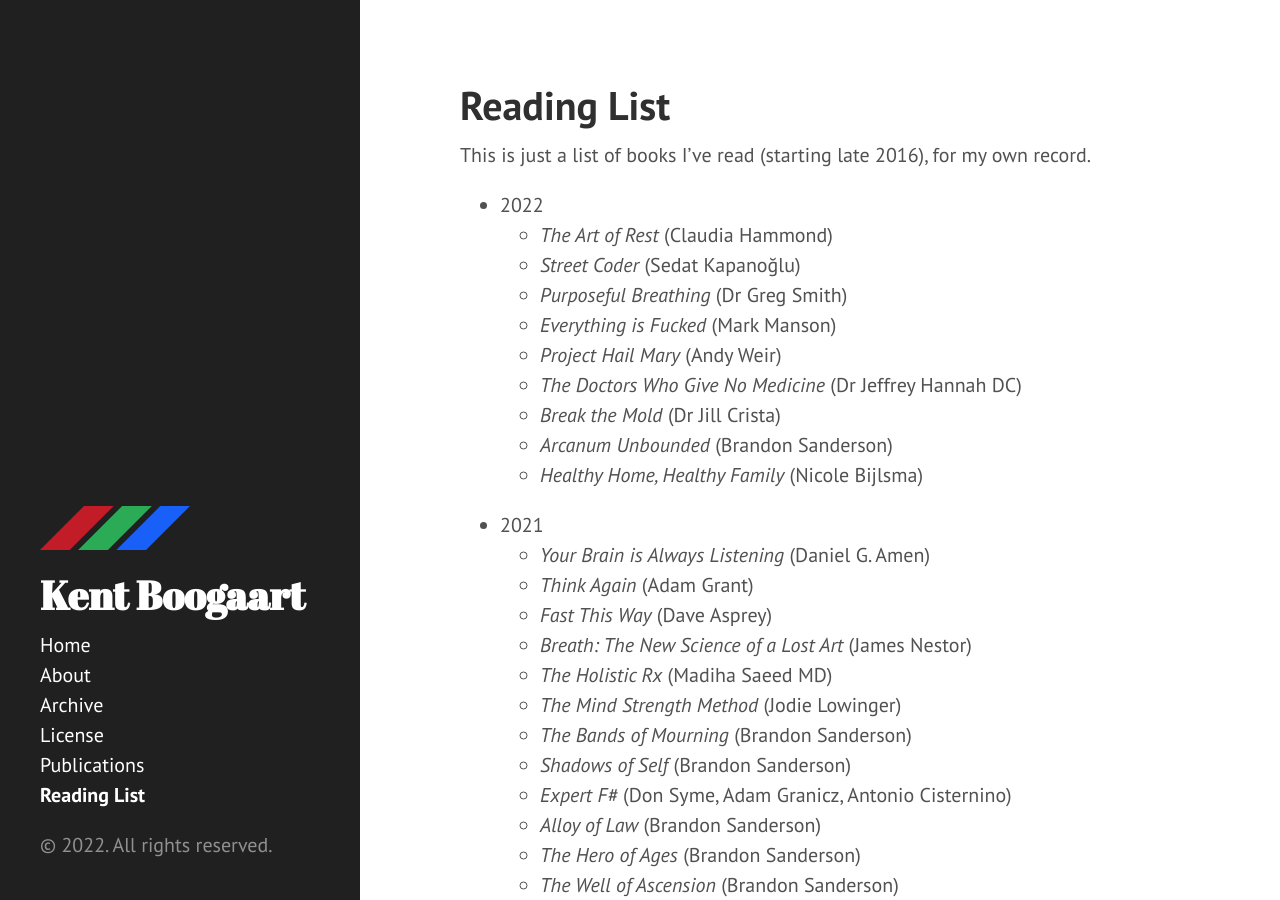
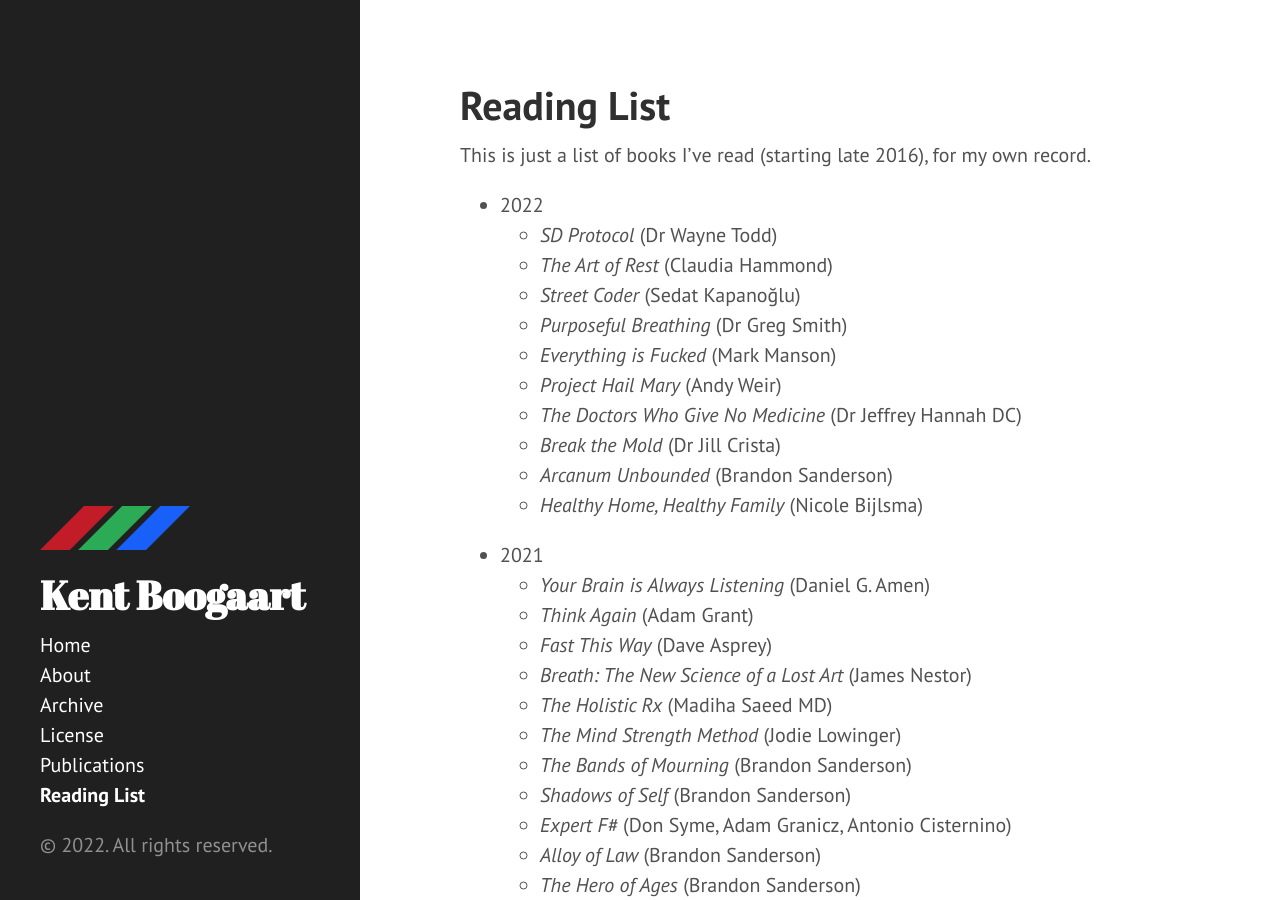
Before and after one commit to kentcb/kentcb.github.io, a Jekyll site: the page built from reading-list.md, in a window 1280 px wide and 900 px high. Built offline with Jekyll 4.4.1, drawn with Linux system fonts in a browser that asks for light colours; nearby versions of some CDN libraries.

Commit message:
Add SD Protocol

```diff
--- a/reading-list.md
+++ b/reading-list.md
@@ -6,6 +6,7 @@ sidebar: true
 This is just a list of books I've read (starting late 2016), for my own record.
 
 * 2022
+    * _SD Protocol_ (Dr Wayne Todd)
     * _The Art of Rest_ (Claudia Hammond)
     * _Street Coder_ (Sedat Kapanoğlu)
     * _Purposeful Breathing_ (Dr Greg Smith)
```
